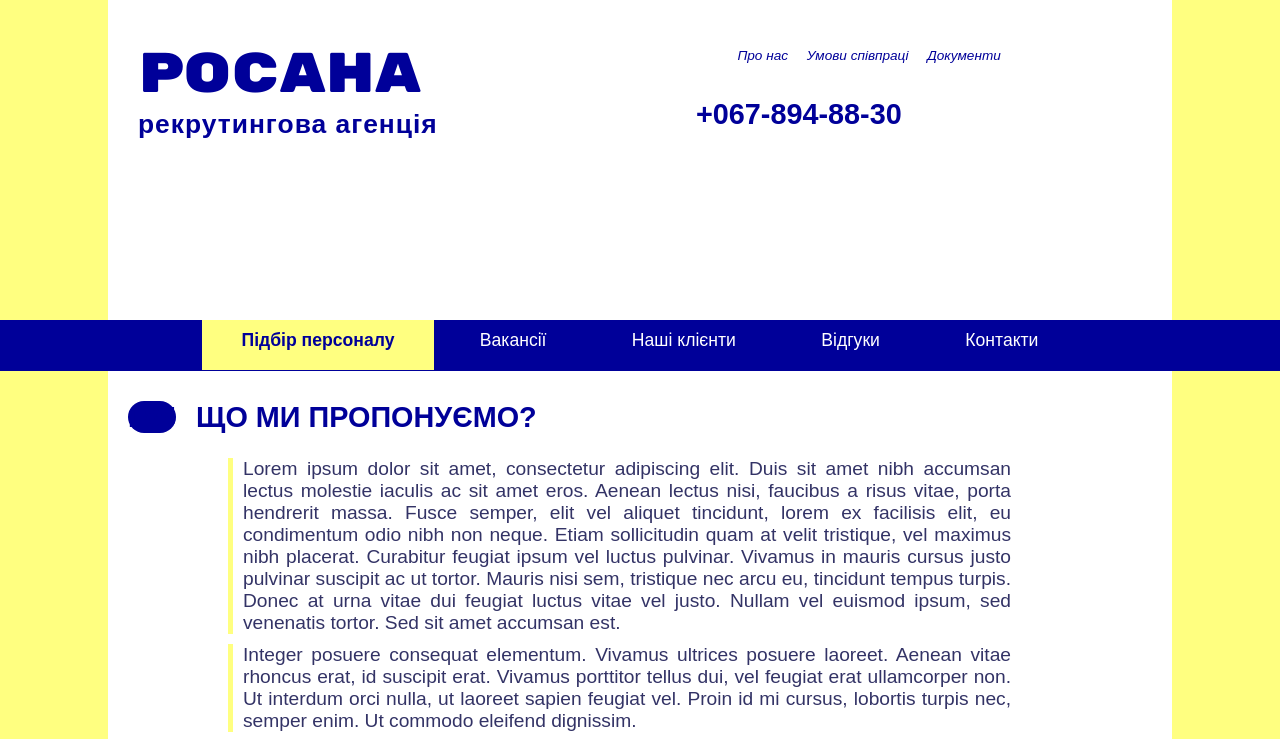
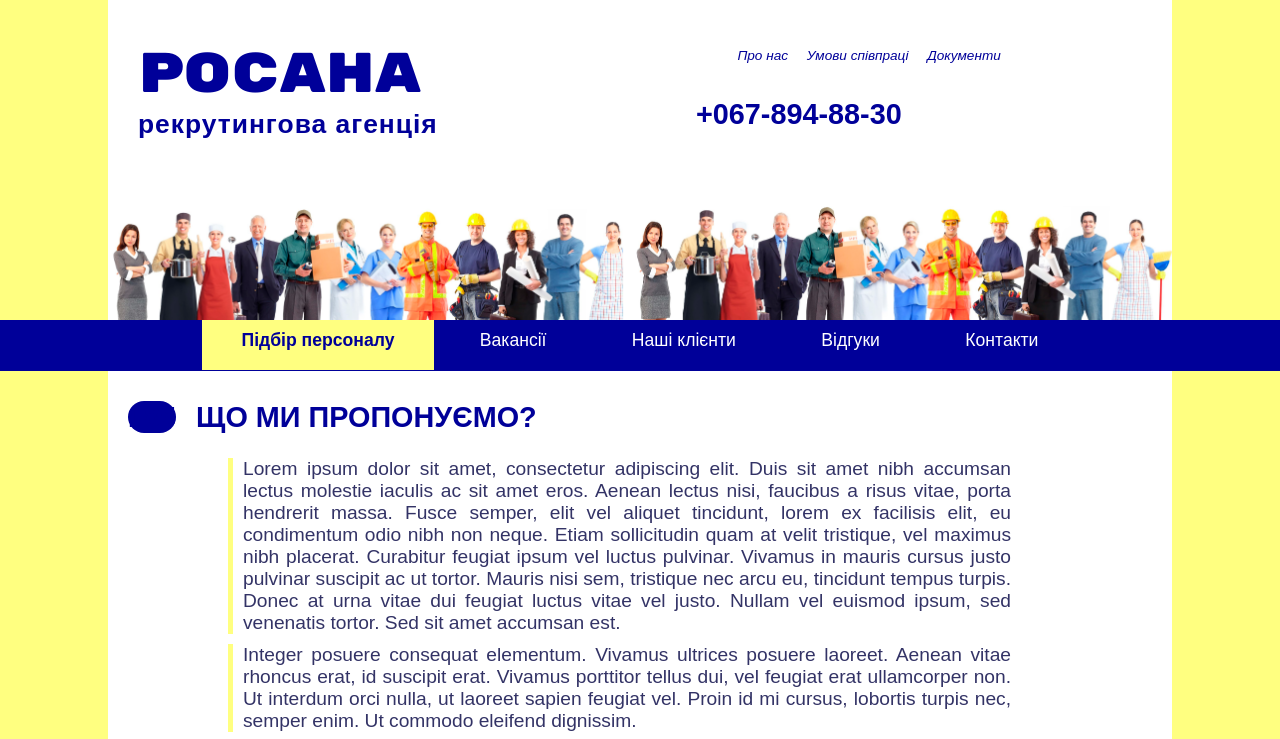
Before and after one commit to MarinaPosp/Rosana, a plain HTML site: page index.html in a window 1280 px wide. Shown: the top 739 px of the page. Drawn offline with Linux system fonts and the light colour scheme; a web font is replaced by a local one.

Commit message:
Update rosana_style.css

```diff
--- a/rosana_style.css
+++ b/rosana_style.css
@@ -105,7 +105,7 @@ article .rubriki {
 .jumbotron {
 	width: 80%;
 	height: 280px;
-	background: url(..rosana_wokers.png) no-repeat left bottom;
+	background: url(rosana_wokers.png) no-repeat left bottom;
 	background-size: 300%;
 	background-color: #ffffff;
 
```
